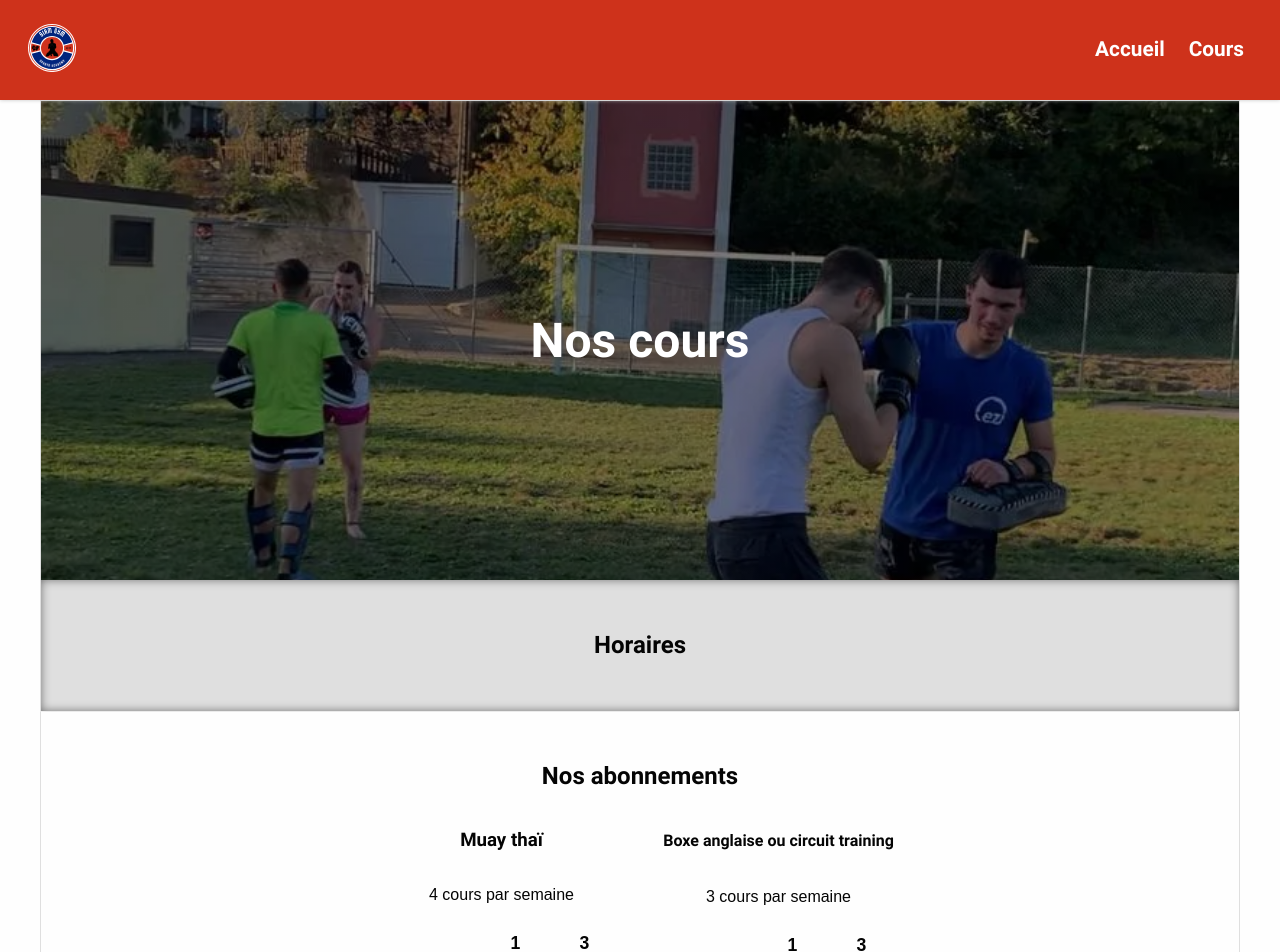
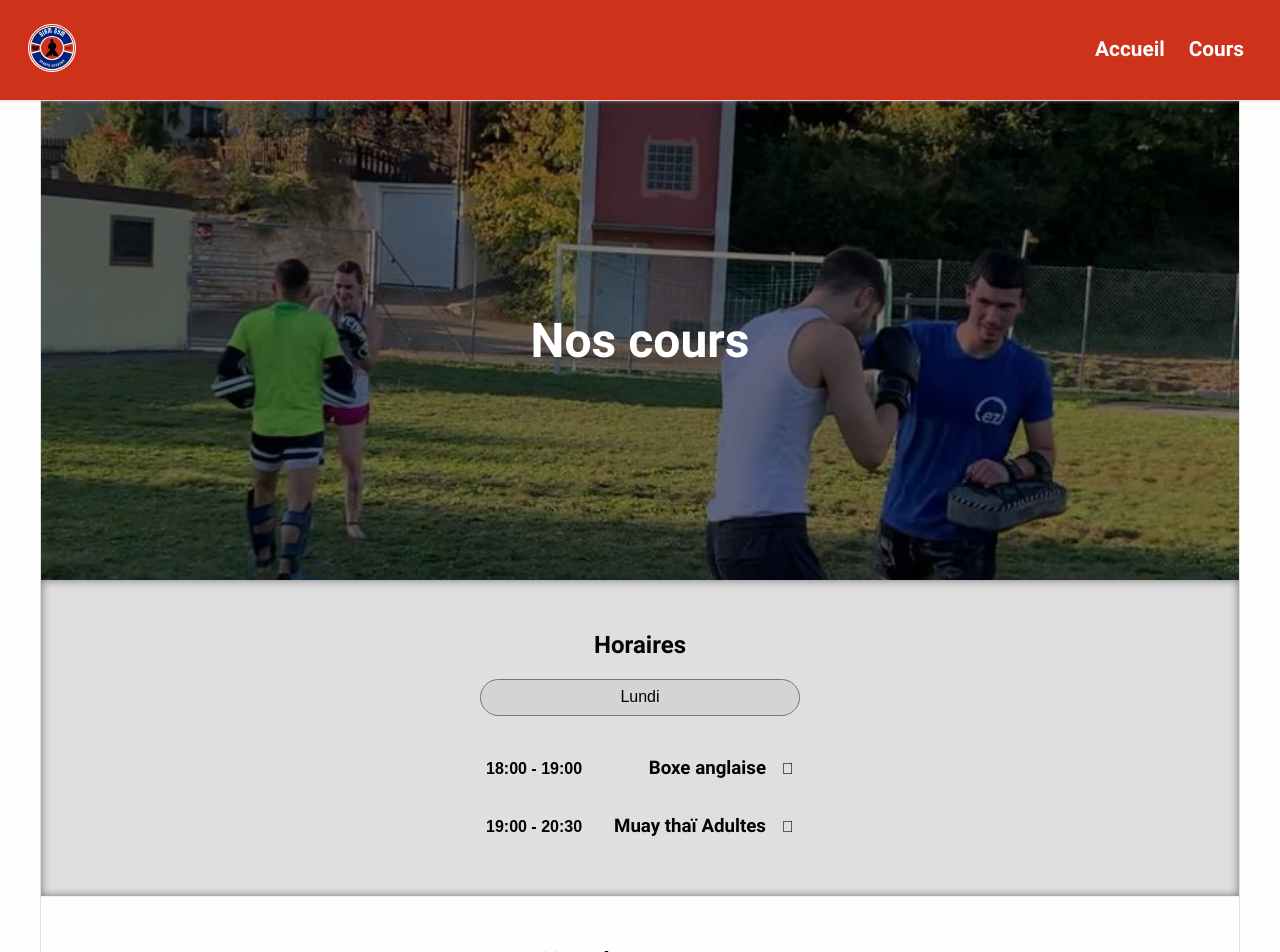
Before and after one commit to drafolin/siam-gym, a React (Vite) app: page /cours in a window 1280 px wide. Shown: the top 952 px of the page. Built offline with nearby package versions, Linux system fonts and the light colour scheme; a web font is replaced by a local one.

Commit message:
added plannings

```diff
--- a/src/global.scss
+++ b/src/global.scss
@@ -269,7 +269,7 @@ body {
 
       >* {
         width: 80%;
-        max-width: 600px;
+        max-width: 800px;
 
         &.full-width {
           max-width: unset;
--- a/src/pages/cours/index.scss
+++ b/src/pages/cours/index.scss
@@ -9,6 +9,72 @@ main.page-cours {
       justify-content: center;
     }
 
+    &.planning {
+      >div {
+        display: flex;
+        flex-direction: column;
+        align-items: center;
+
+        select {
+          background-color: rgba(0, 0, 0, 0.05);
+          border-radius: 20px;
+          padding: 0.5em 1em;
+          min-width: 20em;
+          text-align:center;
+          -webkit-appearance: none;
+          -moz-appearance: none;
+          appearance: none;
+          margin-bottom: 1em;
+        }
+
+        >div {
+          width: 20em;
+
+          >div {
+            margin: 1em auto;
+
+            .header {
+              margin: .5em 0;
+
+              .title {
+                display: flex;
+                flex-direction: row;
+                justify-content: space-between;
+                width: 100%;
+                padding-right:1em;
+                align-items: center;
+
+                h3 {
+                  width: fit-content;
+                  margin: .5em 0;
+                }
+
+                p {
+                  margin: 0
+                }
+              }
+            }
+
+            .content {
+              ul {
+                margin: 0 auto;
+                width: fit-content;
+                padding-left: 2em;
+
+                li {
+                  width: fit-content;
+
+                  &:first-child {
+                    margin-top: 0;
+                  }
+                }
+              }
+            }
+          }
+        }
+      }
+    }
+
     &.prices {
       .subs {
         grid-template-columns: 1fr 1fr 1fr 1fr;
@@ -17,9 +83,10 @@ main.page-cours {
         display: flex;
         flex-direction: column;
         text-align: left;
+        width: 80%;
 
         section {
-          width: fit-content;
+          width: 100%;
 
           .price-table {
             display: flex;
--- a/src/pages/cours/index.tsx
+++ b/src/pages/cours/index.tsx
@@ -1,5 +1,6 @@
 import "./index.scss";
 import ScrollView from "~/components/ScrollView";
+import ThePlanning from "./thePlanning.tsx";
 
 export const Component = () => {
   return <main className="page-cours">
@@ -8,7 +9,7 @@ export const Component = () => {
     </section>
     <section className="planning">
       <h2>Horaires</h2>
-      <table></table>
+      <ThePlanning/>
     </section>
     <section className="prices">
       <h2>Nos abonnements</h2>
@@ -17,7 +18,6 @@ export const Component = () => {
           <div className="w1">
             <div className="price-table">
               <h3>Muay thaï</h3>
-              <p>4 cours par semaine</p>
               <div className="price-table-container">
                 <table>
                   <thead>
@@ -51,7 +51,6 @@ export const Component = () => {
           <div className="w1">
             <div className="price-table">
               <h4>Boxe anglaise ou circuit training</h4>
-              <p>3 cours par semaine</p>
               <div className="price-table-container">
                 <table>
                   <thead>
--- /dev/null
+++ b/src/pages/cours/thePlanning.tsx
@@ -0,0 +1,125 @@
+import { useState } from "react";
+import DropDown from "~/components/DropDown";
+
+export const Component = () => {
+  const [currentDay, setCurrentDay] = useState(0);
+  const planning = [
+    {
+      day: "Lundi",
+      courses: [
+        {
+          name: "Boxe anglaise",
+          timeStart: "18:00",
+          timeEnd: "19:00",
+          teacher: "Patrick",
+        },
+        {
+          name: "Muay thaï Adultes",
+          timeStart: "19:00",
+          timeEnd: "20:30",
+          teacher: "Patrick",
+        }
+      ]
+    },
+    {
+      day: "Mardi",
+      courses: [
+        {
+          name: "Circuit",
+          timeStart: "18:00",
+          timeEnd: "19:00",
+          teacher: "Guillaume",
+        },
+        {
+          name: "Boxe anglaise",
+          timeStart: "19:15",
+          timeEnd: "20:15",
+          teacher: "Guillaume",
+        }
+      ]
+    },
+    {
+      day: "Mercredi",
+      courses: [
+        {
+          name: "Muay thaï Enfants",
+          timeStart: "18:00",
+          timeEnd: "19:00",
+          teacher: "Patrick",
+        },
+        {
+          name: "Muay thaï Adultes",
+          timeStart: "19:00",
+          timeEnd: "20:30",
+          teacher: "Patrick",
+        }
+      ]
+    },
+    {
+      day: "Jeudi",
+      courses: []
+    },
+    {
+      day: "Vendredi",
+      courses: [
+        {
+          name: "Circuit",
+          timeStart: "18:00",
+          timeEnd: "19:00",
+          teacher: "Guillaume",
+        },
+        {
+          name: "Muay thaï Adultes",
+          timeStart: "19:00",
+          timeEnd: "20:30",
+          teacher: "Guillaume",
+        }
+      ]
+    },
+    {
+      day: "Samedi",
+      courses: [
+        {
+          name: "Free",
+          timeStart: "9:00",
+          timeEnd: "11:00",
+          teacher: "Guillaume/Patrick",
+        }
+      ]
+    },
+  ]
+
+  return <div>
+    <select onChange={v => setCurrentDay(parseInt(v.target.value))}>
+      {
+        planning.map((day, index) =>
+          <option
+            key={index}
+            value={index}
+            disabled={day.courses.length === 0}>
+            {day.day}
+          </option>
+        )
+      }
+    </select>
+    <div>
+      {
+        planning[ currentDay ].courses.map((course, index) =>
+          <DropDown title={<>
+            <p>{course.timeStart} - {course.timeEnd}</p>
+            <h3>{course.name}</h3>
+            </>}
+            deploy={null}
+                    key={index}
+          >
+            <ul>
+              <li><strong>Coach</strong>: {course.teacher}</li>
+            </ul>
+          </DropDown>
+        )
+      }
+    </div>
+  </div>;
+}
+
+export default Component;
```
